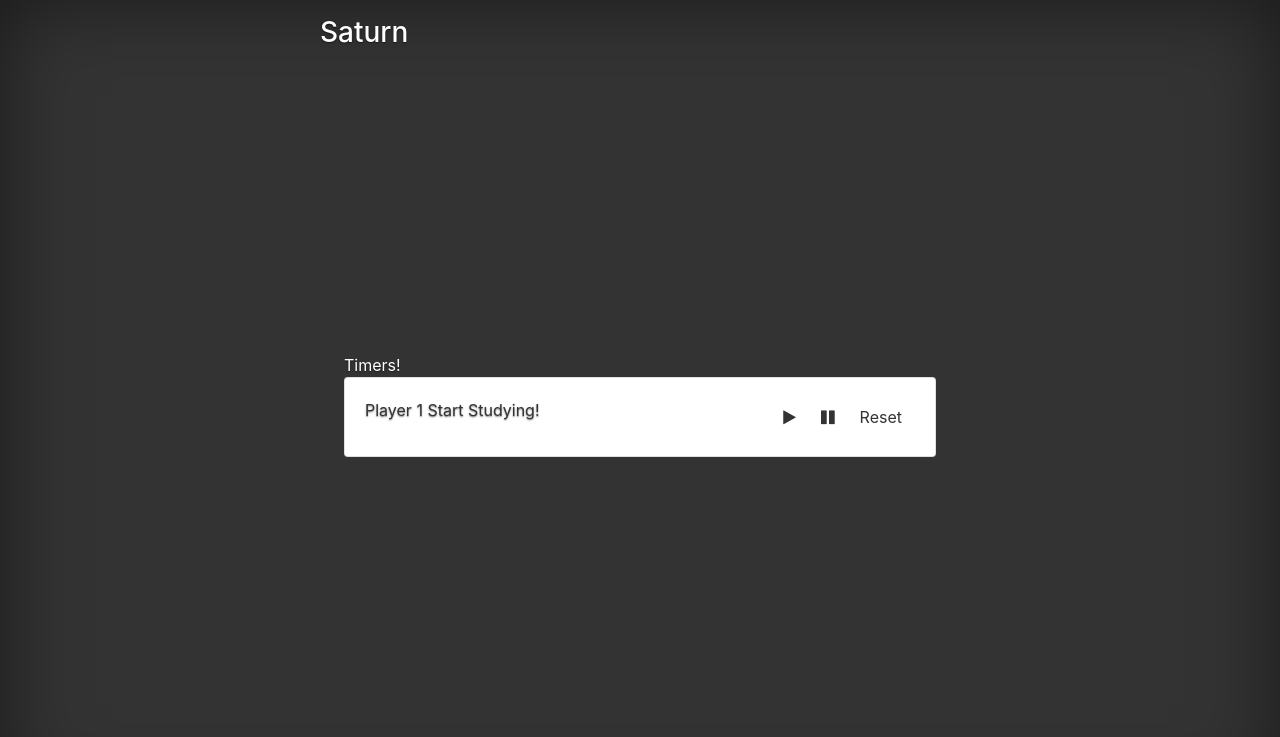
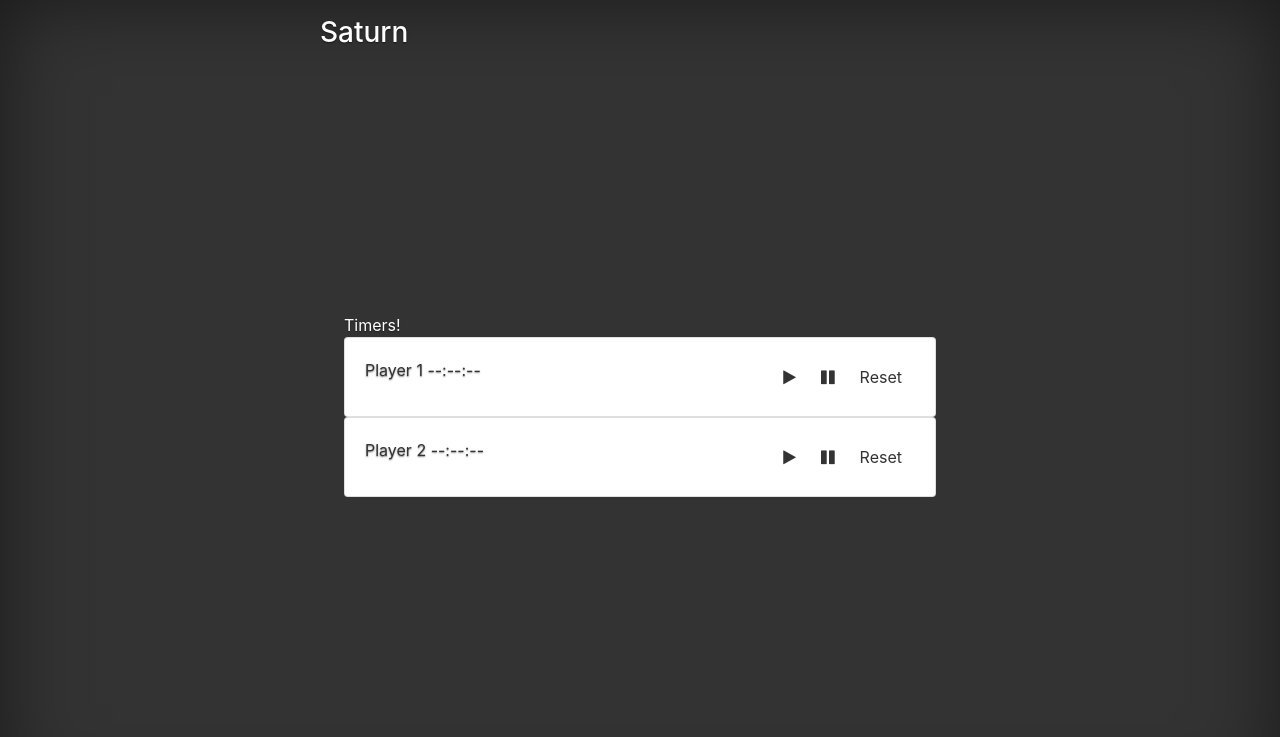
Before and after one commit to eyabs/saturn, a Django app: template saturn/saturn/templates/sharedtimers/room.html in a window 1280 px wide. Shown: the top 737 px of the page. Run offline with Django 3.2, Linux system fonts and the light colour scheme; the template is opened without the code that fills it, so the values that code supplies are empty; some libraries are stand-ins or nearby versions.

Commit message:
now working with multiple timers

```diff
--- a/saturn/saturn/templates/layout.html
+++ b/saturn/saturn/templates/layout.html
@@ -56,5 +56,6 @@
   src="https://code.jquery.com/jquery-3.5.1.min.js"
   integrity="sha256-9/aliU8dGd2tb6OSsuzixeV4y/faTqgFtohetphbbj0="
   crossorigin="anonymous"></script>
+  <script src="https://code.jquery.com/ui/1.12.1/jquery-ui.min.js" integrity="sha256-VazP97ZCwtekAsvgPBSUwPFKdrwD3unUfSGVYrahUqU=" crossorigin="anonymous"></script>
 </body>
 </html>
--- a/saturn/saturn/templates/sharedtimers/room.html
+++ b/saturn/saturn/templates/sharedtimers/room.html
@@ -49,18 +49,33 @@
     <div class="resetTimer reset" onclick="resetTimer()">Reset</div>
   </div>
      -->
-  <div class="card timerContainer">
+  <div class="card timerContainer" id='timer1'>
     <div class="card-body">
-      <span class="name">Player 1</span>
-      <span class="timer" onclick="startTimer('asdf')">Start Studying!</span>
+      <span class="timer-name">Player 1</span>
+      <span class="timer" onclick="startTimer('timer1')">--:--:--</span>
       <div class="btn-group pull-right" role="group">
-        <button type="button" class="btn btn-secondary startTimer reset" onclick="startTimer()" >
+        <button type="button" class="btn btn-secondary startTimer reset" onclick="startTimer('timer1')" >
         <i class="fa fa-play"></i>
         </button>
-        <button type="button" class="btn btn-secondary pauseTimer reset" onclick="pauseTimer()" >
+        <button type="button" class="btn btn-secondary pauseTimer reset" onclick="pauseTimer('timer1')" >
         <i class="fa fa-pause"></i>
         </button>
-        <button type="button" class="btn btn-secondary resetTimer reset" onclick="resetTimer()">Reset</button>
+        <button type="button" class="btn btn-secondary resetTimer reset" onclick="resetTimer('timer1')">Reset</button>
+      </div>
+    </div>
+  </div>
+  <div class="card timerContainer" id = 'timer2'>
+    <div class="card-body">
+      <span class="timer-name">Player 2</span>
+      <span class="timer" onclick="startTimer('timer2')">--:--:--</span>
+      <div class="btn-group pull-right" role="group">
+        <button type="button" class="btn btn-secondary startTimer reset" onclick="startTimer('timer2')" >
+        <i class="fa fa-play"></i>
+        </button>
+        <button type="button" class="btn btn-secondary pauseTimer reset" onclick="pauseTimer('timer2')" >
+        <i class="fa fa-pause"></i>
+        </button>
+        <button type="button" class="btn btn-secondary resetTimer reset" onclick="resetTimer('timer2')">Reset</button>
       </div>
     </div>
   </div>
--- a/saturn/sharedtimers/urls.py
+++ b/saturn/sharedtimers/urls.py
@@ -3,7 +3,7 @@ from django.urls import path
 from . import views
 
 urlpatterns = [
-    path('', views.index, name='index'),
+    path('', views.home, name='home'),
     path('test/', views.test, name="test"),
     path('<room_code>/', views.join_room, name='join_room')
 ]
--- a/saturn/static/sharedtimers/stopwatch.js
+++ b/saturn/static/sharedtimers/stopwatch.js
@@ -1,86 +1,67 @@
-var startTimerButton = document.querySelector('.startTimer');
-var pauseTimerButton = document.querySelector('.pauseTimer');
-var timerDisplay = document.querySelector('.timer');
-var startTime;
-var updatedTime;
-var difference;
-var tInterval;
-var savedTime;
-var paused = 0;
-var running = 0;
+var startTime = {};
+var updatedTime = {};
+var difference = {};
+var tInterval = {};
+var savedTime = {};
+var paused = {};
+var running = {};
 
 function startTimer(timerId){
-  console.log(timerId)
-  if(!running){
-    startTime = new Date().getTime();
-    tInterval = setInterval(getShowTime, 91);
-    paused = 0;
-    running = 1;
-    // timerDisplay.style.background = "#FF0000";
-    // timerDisplay.style.cursor = "auto";
-    // timerDisplay.style.color = "yellow";
-    // startTimerButton.classList.add('lighter');
-    // pauseTimerButton.classList.remove('lighter');
-    // startTimerButton.style.cursor = "auto";
-    // pauseTimerButton.style.cursor = "pointer";
+  if(!running[timerId]){
+    startTime[timerId] = new Date().getTime();
+    tInterval[timerId] = setInterval(function() { getShowTime(timerId); }, 1000);
+    paused[timerId] = false;
+    running[timerId] = true;
+    getShowTime(timerId)
   }
 }
 
-function pauseTimer(){
-  if (!difference){
+function pauseTimer(timerId){
+  if (!difference[timerId]){
     // if timer never started, don't allow pause button to do anything
-  } else if (!paused) {
-    clearInterval(tInterval);
-    savedTime = difference;
-    paused = 1;
-    running = 0;
-    // timerDisplay.style.background = "#A90000";
-    // timerDisplay.style.color = "#690000";
-    // timerDisplay.style.cursor = "pointer";
-    // startTimerButton.classList.remove('lighter');
-    // pauseTimerButton.classList.add('lighter');
-    // startTimerButton.style.cursor = "pointer";
-    // pauseTimerButton.style.cursor = "auto";
+  } else if (!paused[timerId]) {
+    clearInterval(tInterval[timerId]);
+    savedTime[timerId] = difference[timerId];
+    paused[timerId] = true;
+    running[timerId] = false;
   } else {
-    startTimer();
+    startTimer(timerId);
   }
 }
 
-function resetTimer(){
-  clearInterval(tInterval);
-  savedTime = 0;
-  difference = 0;
-  paused = 0;
-  running = 0;
-  timerDisplay.innerHTML = 'Start Studying!';
-  // timerDisplay.style.background = "#A90000";
-  // timerDisplay.style.color = "#fff";
-  // timerDisplay.style.cursor = "pointer";
-  // startTimerButton.classList.remove('lighter');
-  // pauseTimerButton.classList.remove('lighter');
-  // startTimerButton.style.cursor = "pointer";
-  // pauseTimerButton.style.cursor = "auto";
+function resetTimer(timerId){
+  clearInterval(tInterval[timerId]);
+  savedTime[timerId] = 0;
+  difference[timerId] = 0;
+  paused[timerId] = false;
+  running[timerId] = false;
+  $('#' + timerId + ' .timer')[0].innerHTML = '00:00:00.00';
+
 }
 
-function getShowTime(){
+function getShowTime(timerId){
+
+  var timerDisplay = $('#' + timerId + ' .timer')[0];
+
   updatedTime = new Date().getTime();
-  if (savedTime){
-    difference = (updatedTime - startTime) + savedTime;
+  if (savedTime[timerId]){
+    difference[timerId] = (updatedTime - startTime[timerId]) + savedTime[timerId];
   } else {
-    difference =  updatedTime - startTime;
+    difference[timerId] =  updatedTime - startTime[timerId];
   }
-  // var days = Math.floor(difference / (1000 * 60 * 60 * 24));
-  var hours = Math.floor((difference % (1000 * 60 * 60 * 24)) / (1000 * 60 * 60));
-  var minutes = Math.floor((difference % (1000 * 60 * 60)) / (1000 * 60));
-  var seconds = Math.floor((difference % (1000 * 60)) / 1000);
-  var milliseconds = Math.floor((difference % (1000 * 60)));
+
+  var d = difference[timerId]
+  var hours = Math.floor((d % (1000 * 60 * 60 * 24)) / (1000 * 60 * 60));
+  var minutes = Math.floor((d % (1000 * 60 * 60)) / (1000 * 60));
+  var seconds = Math.floor((d % (1000 * 60)) / 1000);
+  var milliseconds = Math.floor((d % (1000 * 60)));
 
   hours = (hours < 10) ? "0" + hours : hours;
   minutes = (minutes < 10) ? "0" + minutes : minutes;
   seconds = (seconds < 10) ? "0" + seconds : seconds;
-  //milliseconds = (milliseconds < 100) ? (milliseconds < 10) ? "00" + milliseconds : "0" + milliseconds : milliseconds;
-  milliseconds = "000" + milliseconds
-  milliseconds = milliseconds.substr(milliseconds.length - 3, 2)
-  timerDisplay.innerHTML = hours + ':' + minutes + ':' + seconds + '.' + milliseconds;
-  //timerDisplay.innerHTML = hours + ':' + minutes + ':' + seconds;
+  ////milliseconds = (milliseconds < 100) ? (milliseconds < 10) ? "00" + milliseconds : "0" + milliseconds : milliseconds;
+  // milliseconds = "000" + milliseconds
+  //milliseconds = milliseconds.substr(milliseconds.length - 3, 2)
+  //timerDisplay.innerHTML = hours + ':' + minutes + ':' + seconds + '.' + milliseconds;
+  timerDisplay.innerHTML = hours + ':' + minutes + ':' + seconds;
 }
```
Also changed, not shown: saturn/sharedtimers/views.py (+8 -2 lines).
